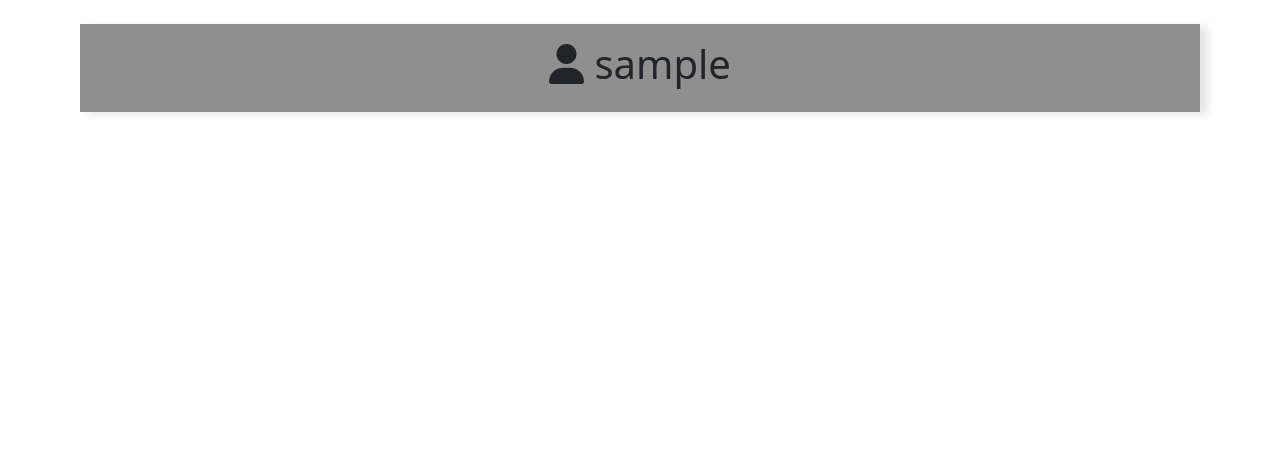
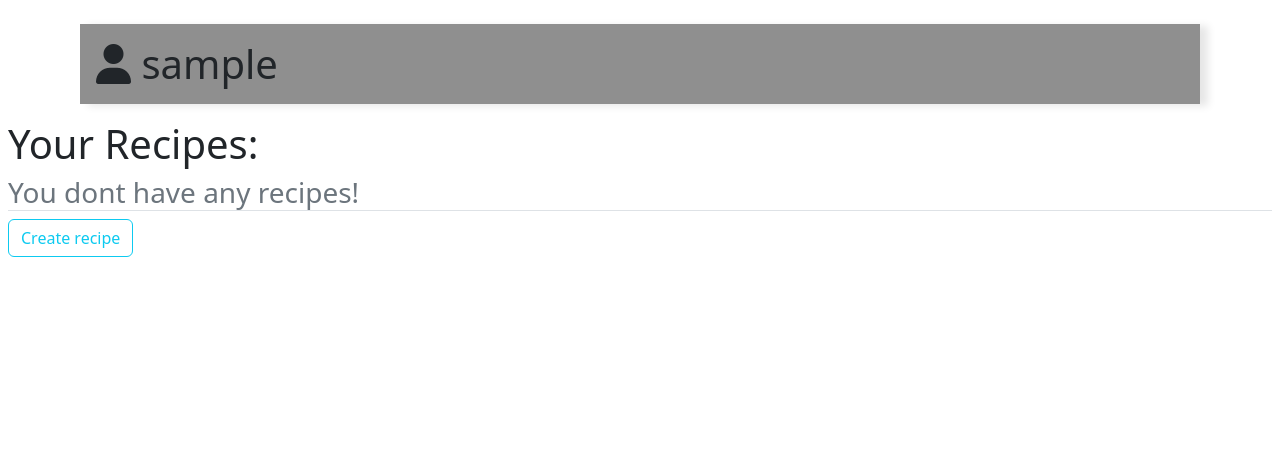
Before and after one commit to henrysevern/django_recipe_app, a Django app: page /profile/ in a window 1280 px wide. Shown: the part 67-523 px from the top of the page. Run offline with Django 3.2, Linux system fonts and the light colour scheme; the visitor is signed in with stand-in values (Sample User, id 1); data that the repository does not hold is empty; some libraries are stand-ins or nearby versions.

Commit message:
Add boilerplate card style for home.html to profile page

```diff
--- a/users/templates/users/profile.html
+++ b/users/templates/users/profile.html
@@ -3,29 +3,40 @@
 {% block content %}
 
 <div class="question-container">
-    <div class="accordion-item">
-        <h1 class="text-center"><i class="fa-solid fa-user"></i> {{ user.username }}</h1>
+    <div>
+        <h1 class="accordion-item"><i class="fas fa-user"></i> {{ user.username }}</h1>
     </div>
 </div>
-{% if recipe.author == user %}
- <h2>Your recipes:</h2>
- <div class="row" data-masonry='{"percentPosition": true }'>
+<h1>Your Recipes:</h1>
+<div class="row" data-masonry='{"percentPosition": true }'>
     {% for recipe in recipes %}
+    <!-- Card image -->
     <div class="card my-2 col-12 col-md-6 col-lg-4">
-        <!-- {% if recipe.featured_image %} -->
+        {% if recipe.featured_image %}
         <img src="{{ recipe.featured_image.url }}" class="card-img-top" alt="">
-        <!-- {% endif %} -->
+        {% endif %}
+        <!-- Card body -->
         <div class="card-body">
             <h5 class="card-title">{{ recipe.title }}</h5>
+            <h6 class="card-subtitle mb-2 text-muted">{{ recipe.author }}</h6>
             <p class="card-text">{{ recipe.description }}</p>
             <a href="{% url 'recipes-detail' recipe.pk %}" class="card-link btn btn-outline-info">View Recipe</a>
+            <i class="fas fa-heart text-danger"></i>
+            {{ recipe.number_of_likes }}
         </div>
+        <!-- Card footer -->
         <div class="card-footer">
-            <small class="text-muted">Last updated: {{ recipe.updated_at }}</small>
+            <small class="text-muted">Last updated: {{ recipe.updated_at|date:'N d, Y' }}</small>
         </div>
+    </div>
+    {% empty %}
+    <!-- For if the user hasnt got any recipes -->
+    <div>
+        <h3 class="border-bottom text-muted">You dont have any recipes!</h3>
+        <a class="btn btn-outline-info"
+            href="{% url 'recipes-create' %}">Create recipe</a>
     </div>
     {% endfor %}
 </div>
-{% endif %}
 <!--End block content of recipes/base.html -->
 {% endblock content %}
```
